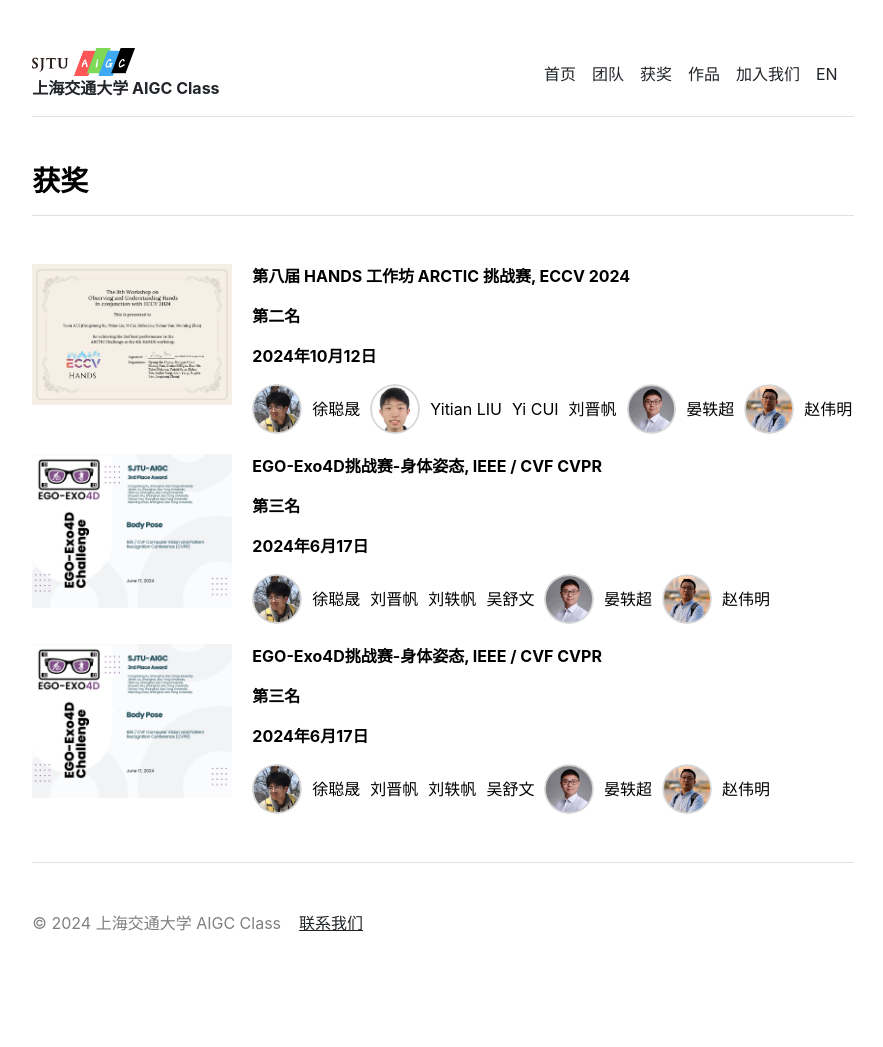
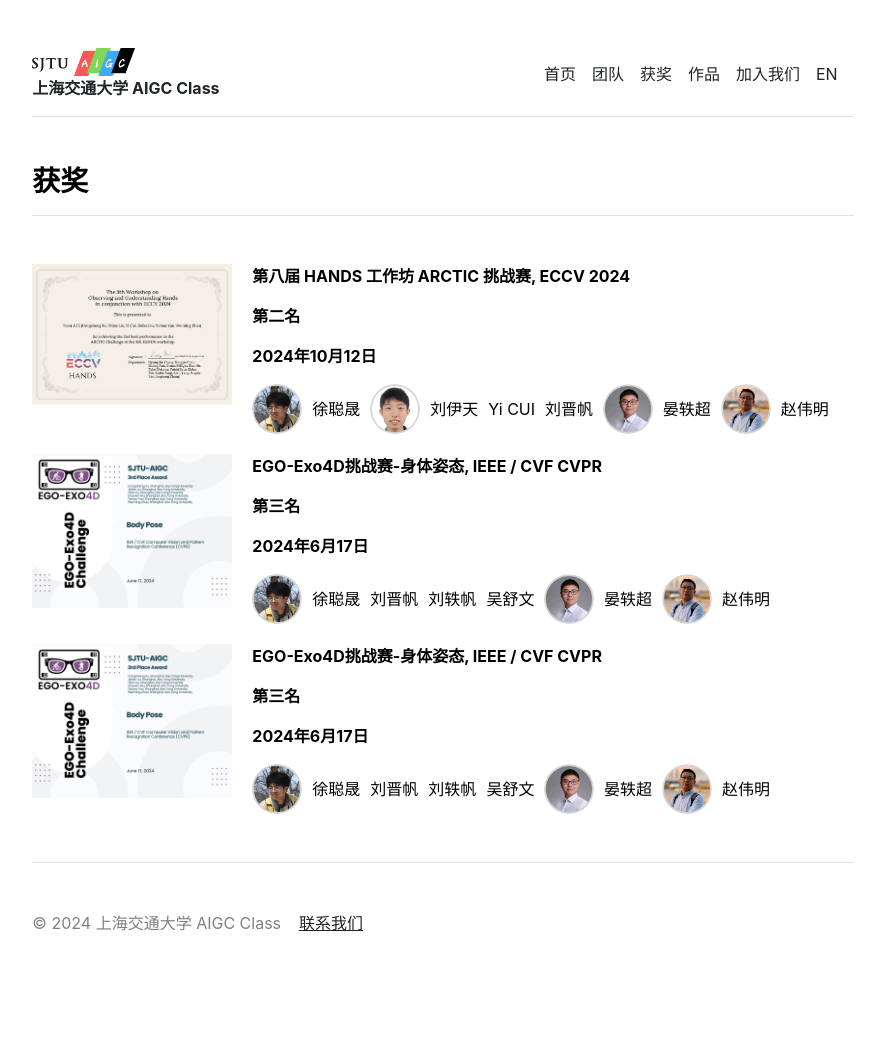
Before and after one commit to SJTU-AIGC/cn, a Jekyll site: the page built from awards.md, in a window 1280 px wide. Shown: the whole page, without its empty margins (197-1080 px from the left). Built offline with Jekyll 4.4.1, drawn with Linux system fonts in a browser that asks for light colours.

Commit message:
Update awards.html

```diff
--- a/_layouts/awards.html
+++ b/_layouts/awards.html
@@ -21,7 +21,7 @@ layout: default
       </div>
       <div class="winner-details">
         <img src="assets/img/classof2023/liuyitian.png" alt="Yitian LIU" class="winner-avatar">
-        <span>Yitian LIU</span>
+        <span>刘伊天</span>
       </div>
       <div class="winner-details">
         <!-- <img src="path/to/winner2-image.jpg" alt="Yifan LIU" class="winner-avatar"> -->
```
